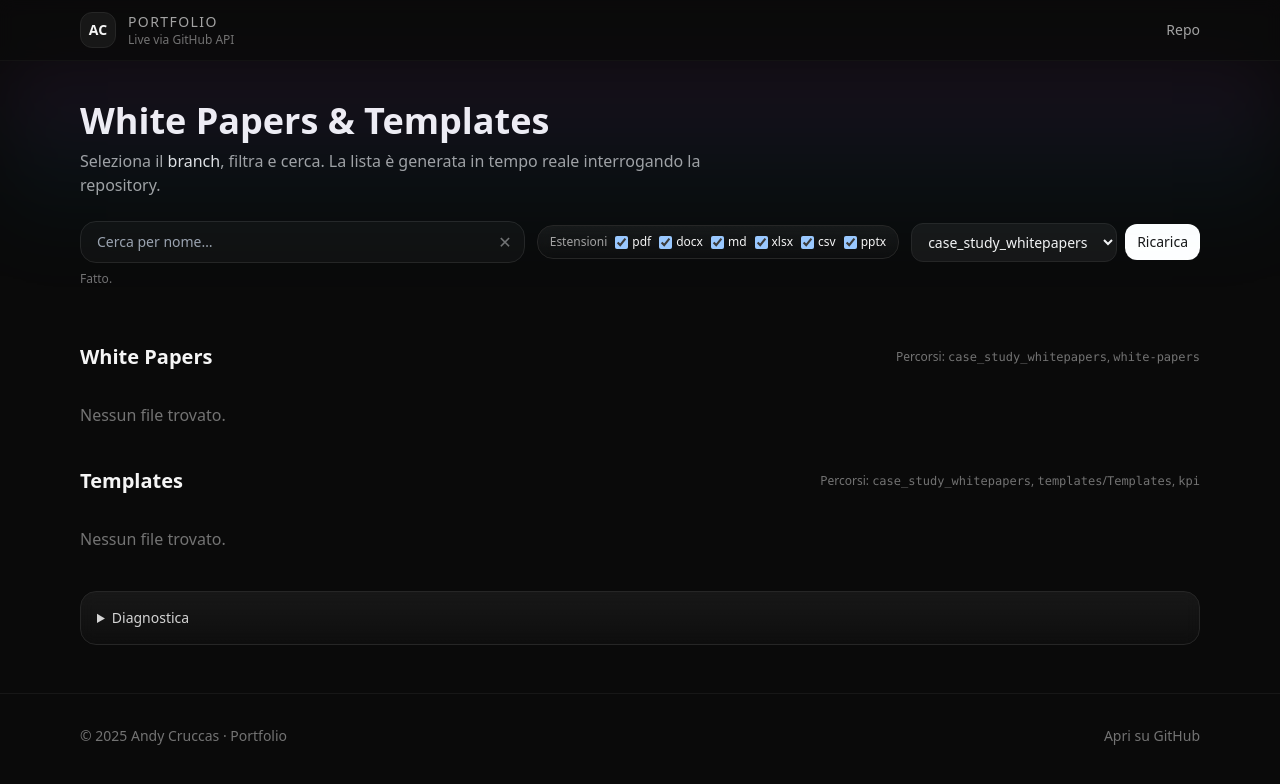
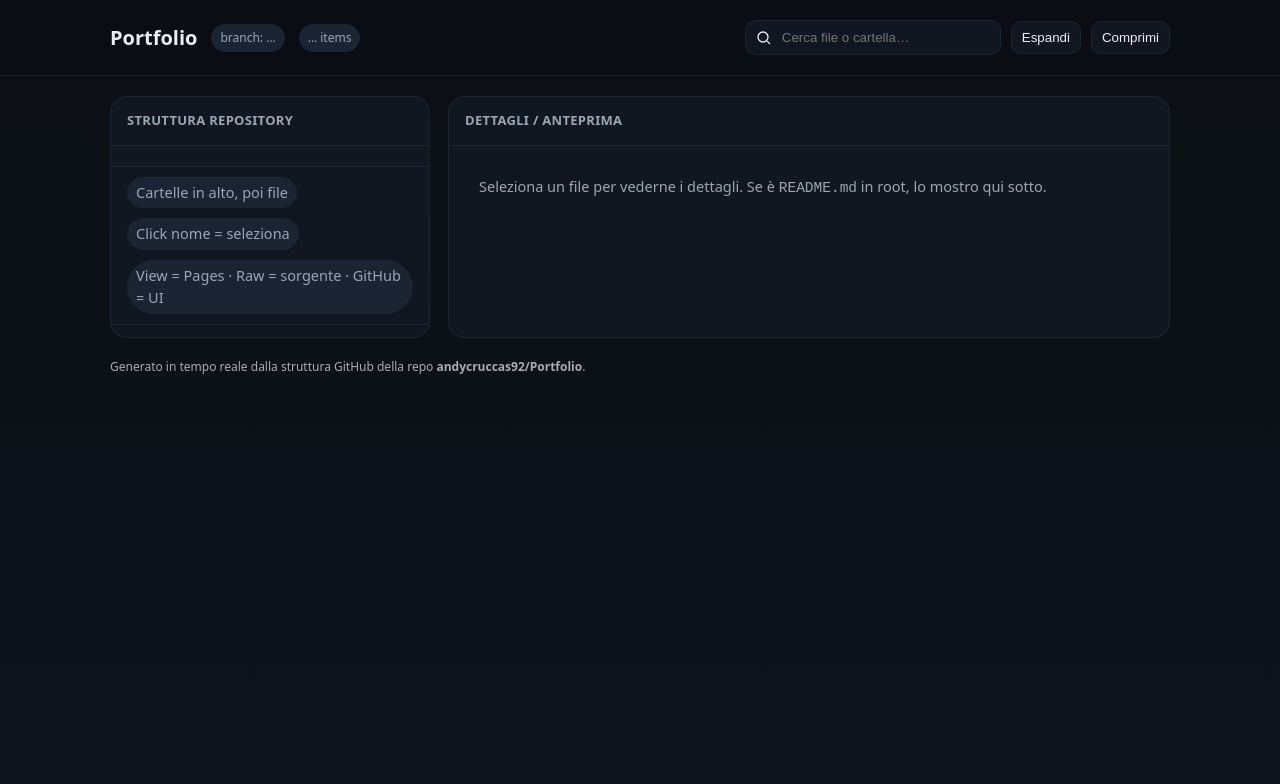
Before and after one commit to andycruccas92/Portfolio, a plain HTML site: page index.html in a window 1280 px wide. Drawn offline with nearby package versions, Linux system fonts and the light colour scheme; no server answers.

Commit message:
Update index.html

```diff
--- a/index.html
+++ b/index.html
@@ -1,222 +1,131 @@
 <!DOCTYPE html>
 <html lang="it">
 <head>
-  <meta charset="UTF-8" />
-  <meta name="color-scheme" content="dark">
-  <meta name="viewport" content="width=device-width, initial-scale=1.0"/>
-  <title>Portfolio — White Papers & Templates</title>
-  <script src="https://cdn.tailwindcss.com"></script>
+<meta charset="utf-8" />
+<meta name="viewport" content="width=device-width,initial-scale=1" />
+<title>Portfolio – Repository Viewer</title>
+<meta name="description" content="Landing del portfolio con struttura repo navigabile." />
 <style>
-    .spin{animation:spin 1s linear infinite}@keyframes spin{to{transform:rotate(360deg)}}
-    .fade-in{animation:fade .35s ease-out}@keyframes fade{from{opacity:0;transform:translateY(4px)}to{opacity:1;transform:translateY(0)}}
-    .glass{background:linear-gradient(180deg, rgba(255,255,255,.06), rgba(255,255,255,.02)); backdrop-filter: blur(8px)}
-    .grid-auto{display:grid;grid-template-columns:repeat(auto-fill,minmax(280px,1fr));gap:1rem}
+  :root{
+    --bg:#0b0f14; --card:#111720; --muted:#9aa7b3; --text:#e8eef5; --accent:#7cc2ff; --line:#1c2532;
+    --hover:#16202c; --tag:#1a2432; --ok:#59d191; --warn:#f0c36a;
+  }
+  *{box-sizing:border-box}
+  html,body{height:100%}
+  body{
+    margin:0; background:linear-gradient(180deg, #0b0f14 0%, #0d141d 100%);
+    color:var(--text); font:14.5px/1.5 system-ui, -apple-system, Segoe UI, Roboto, Ubuntu, Cantarell, "Helvetica Neue", Arial, "Noto Sans", "Apple Color Emoji","Segoe UI Emoji";
+  }
+  a{color:var(--accent); text-decoration:none}
+  a:hover{text-decoration:underline}
+  header{
+    position:sticky; top:0; z-index:5; backdrop-filter:saturate(130%) blur(6px);
+    background:rgba(11,15,20,.7); border-bottom:1px solid var(--line);
+  }
+  .wrap{max-width:1100px; margin:0 auto; padding:20px}
+  .topbar{display:flex; gap:14px; align-items:center; flex-wrap:wrap}
+  .repo-title{font-weight:700; font-size:20px}
+  .badge{font-size:12px; padding:4px 8px; border-radius:999px; background:var(--tag); color:var(--muted); border:1px solid var(--line)}
+  .controls{margin-left:auto; display:flex; align-items:center; gap:10px}
+  .search{display:flex; align-items:center; gap:8px; background:var(--card); border:1px solid var(--line); border-radius:10px; padding:8px 10px}
+  .search input{background:transparent; border:0; outline:none; color:var(--text); min-width:210px}
+  .btn{
+    background:var(--card); border:1px solid var(--line); color:var(--text);
+    padding:8px 10px; border-radius:10px; cursor:pointer
+  }
+  .btn:hover{background:var(--hover)}
+  main{padding: 8px 0 40px}
+  .layout{display:grid; grid-template-columns: 320px 1fr; gap:18px}
+  @media (max-width: 900px){ .layout{grid-template-columns:1fr} }
+
+  .panel{background:var(--card); border:1px solid var(--line); border-radius:16px; overflow:hidden}
+  .panel h3{margin:0; padding:14px 16px; border-bottom:1px solid var(--line); font-size:13px; color:var(--muted); letter-spacing:.3px; text-transform:uppercase}
+  .tree{padding:6px 0}
+  .node{display:block; padding:8px 14px; border-bottom:1px dashed transparent}
+  .node:hover{background:var(--hover)}
+  .node .row{display:flex; gap:10px; align-items:center}
+  .twist{width:18px; text-align:center; cursor:pointer; user-select:none}
+  .icon{width:18px; text-align:center; opacity:.9}
+  .name{flex:1; white-space:nowrap; overflow:hidden; text-overflow:ellipsis}
+  .links{display:flex; gap:8px; opacity:.0; transition:opacity .15s}
+  .node:hover .links{opacity:1}
+  .link-chip{font-size:11px; padding:3px 7px; border-radius:8px; border:1px solid var(--line); background:#0f1620}
+  .folder>.row .name{font-weight:600}
+  .children{margin-left:24px; border-left:1px dashed var(--line); display:none}
+  .folder.open>.children{display:block}
+  .empty{padding:14px; color:var(--muted)}
+  .readme{padding:16px}
+  .readme h2{margin-top:0}
+  .code{
+    background:#0a0f16; border:1px solid var(--line); border-radius:12px; padding:12px; overflow:auto;
+    font-family: ui-monospace, SFMono-Regular, Menlo, Monaco, Consolas, "Liberation Mono", monospace; font-size:13px
+  }
+
+  .breadcrumb{display:flex; gap:8px; align-items:center; padding:10px 16px; border-bottom:1px solid var(--line)}
+  .crumb{color:var(--muted)}
+  .crumb a{color:var(--muted)}
+  .crumb.sep{opacity:.4}
+  .legend{padding:10px 16px; border-bottom:1px solid var(--line); color:var(--muted); display:flex; gap:10px; flex-wrap:wrap}
+  .legend .pill{border:1px solid var(--line); border-radius:999px; padding:4px 8px; background:var(--tag)}
+  footer{opacity:.7; font-size:12px; padding:20px 0}
 </style>
 </head>
-<body class="bg-neutral-950 text-neutral-100 min-h-screen">
-  <!-- NAV -->
-  <header class="sticky top-0 z-50 border-b border-neutral-900/70 bg-neutral-950/70 backdrop-blur">
-    <div class="max-w-6xl mx-auto px-4 py-3 flex items-center justify-between">
-      <div class="flex items-center gap-3">
-        <div class="h-9 w-9 rounded-xl grid place-items-center bg-neutral-900 border border-neutral-800 text-sm font-bold">AC</div>
-        <div>
-          <div class="text-sm tracking-widest uppercase text-neutral-400">Portfolio</div>
-          <div class="text-xs text-neutral-500">Live via GitHub API</div>
+<body>
+<header>
+  <div class="wrap topbar">
+    <div class="repo-title">Portfolio</div>
+    <span id="branch" class="badge">branch: …</span>
+    <span id="count" class="badge">… items</span>
+    <div class="controls">
+      <div class="search">
+        <svg width="16" height="16" viewBox="0 0 24 24" fill="none"><path d="M21 21l-4.3-4.3M10.5 18a7.5 7.5 0 1 1 0-15 7.5 7.5 0 0 1 0 15Z" stroke="currentColor" stroke-width="2"/></svg>
+        <input id="q" placeholder="Cerca file o cartella…" />
       </div>
+      <button id="expandAll" class="btn">Espandi</button>
+      <button id="collapseAll" class="btn">Comprimi</button>
     </div>
-      <a href="https://github.com/andycruccas92/Portfolio" class="text-sm text-neutral-400 hover:text-white">Repo</a>
   </div>
 </header>
 
-  <!-- HERO -->
-  <section class="relative">
-    <div class="absolute inset-0 pointer-events-none" aria-hidden="true">
-      <div class="h-48 bg-gradient-to-b from-fuchsia-500/10 via-sky-500/5 to-transparent blur-2xl"></div>
+<main class="wrap">
+  <div class="layout">
+    <section class="panel">
+      <h3>Struttura repository</h3>
+      <div class="breadcrumb" id="breadcrumb"></div>
+      <div class="legend">
+        <span class="pill">Cartelle in alto, poi file</span>
+        <span class="pill">Click nome = seleziona</span>
+        <span class="pill">View = Pages · Raw = sorgente · GitHub = UI</span>
       </div>
-    <div class="max-w-6xl mx-auto px-4 pt-10 pb-6">
-      <h1 class="text-3xl md:text-4xl font-semibold">White Papers & Templates</h1>
-      <p class="text-neutral-400 mt-2 max-w-2xl">
-        Seleziona il <span class="font-medium text-neutral-200">branch</span>, filtra e cerca. La lista è generata in tempo reale interrogando la repository.
-      </p>
+      <div id="tree" class="tree"></div>
+    </section>
 
-      <div class="mt-6 grid md:grid-cols-[1fr_auto_auto] gap-3 items-center">
-        <div class="flex rounded-2xl border border-neutral-800 bg-neutral-900/60">
-          <input id="search" placeholder="Cerca per nome…" class="w-full bg-transparent px-4 py-2.5 text-sm outline-none" />
-          <button id="clearSearch" class="px-3 text-neutral-500 hover:text-neutral-200">✕</button>
-        </div>
-
-        <div class="flex items-center gap-2 glass rounded-2xl border border-neutral-800 px-3 py-2">
-          <span class="text-xs text-neutral-400">Estensioni</span>
-          <label class="text-xs flex items-center gap-1"><input type="checkbox" class="filter-ext" value="pdf" checked>pdf</label>
-          <label class="text-xs flex items-center gap-1"><input type="checkbox" class="filter-ext" value="docx" checked>docx</label>
-          <label class="text-xs flex items-center gap-1"><input type="checkbox" class="filter-ext" value="md" checked>md</label>
-          <label class="text-xs flex items-center gap-1"><input type="checkbox" class="filter-ext" value="xlsx" checked>xlsx</label>
-          <label class="text-xs flex items-center gap-1"><input type="checkbox" class="filter-ext" value="csv" checked>csv</label>
-          <label class="text-xs flex items-center gap-1"><input type="checkbox" class="filter-ext" value="pptx" checked>pptx</label>
-        </div>
-
-        <div class="flex items-center gap-2">
-          <select id="branchSel" class="bg-neutral-900 border border-neutral-800 rounded-xl px-3 py-2 text-sm">
-            <option value="case_study_whitepapers" selected>case_study_whitepapers</option>
-            <option value="main">main</option>
-          </select>
-          <button id="reloadBtn" class="px-3 py-2 rounded-xl bg-white text-neutral-900 text-sm">Ricarica</button>
-        </div>
-      </div>
-      <div id="status" class="mt-2 text-xs text-neutral-500">Pronto.</div>
+    <section class="panel">
+      <h3>Dettagli / Anteprima</h3>
+      <div id="details" class="readme">
+        <div class="empty">Seleziona un file per vederne i dettagli. Se è <code>README.md</code> in root, lo mostro qui sotto.</div>
+        <div id="readme"></div>
       </div>
     </section>
-
-  <!-- CONTENT -->
-  <main class="max-w-6xl mx-auto px-4 pb-12">
-    <!-- White Papers -->
-    <section class="mt-8">
-      <div class="flex items-center justify-between">
-        <h2 class="text-xl font-semibold">White Papers</h2>
-        <div class="text-xs text-neutral-500">Percorsi: <code>case_study_whitepapers</code>, <code>white-papers</code></div>
   </div>
-      <div id="wpList" class="mt-4 grid-auto"></div>
-      <div id="wpEmpty" class="mt-4 text-neutral-500 hidden">Nessun file trovato.</div>
-    </section>
-
-    <!-- Templates -->
-    <section class="mt-10">
-      <div class="flex items-center justify-between">
-        <h2 class="text-xl font-semibold">Templates</h2>
-        <div class="text-xs text-neutral-500">Percorsi: <code>case_study_whitepapers</code>, <code>templates</code>/<code>Templates</code>, <code>kpi</code></div>
-      </div>
-      <div id="tplList" class="mt-4 grid-auto"></div>
-      <div id="tplEmpty" class="mt-4 text-neutral-500 hidden">Nessun file trovato.</div>
-    </section>
-
-    <!-- Debug -->
-    <section class="mt-10">
-      <details class="glass border border-neutral-800 rounded-2xl p-4">
-        <summary class="cursor-pointer text-sm text-neutral-300">Diagnostica</summary>
-        <pre id="debugOut" class="mt-3 text-xs text-neutral-300 whitespace-pre-wrap"></pre>
-      </details>
-    </section>
+  <footer>Generato in tempo reale dalla struttura GitHub della repo <strong>andycruccas92/Portfolio</strong>.</footer>
 </main>
 
-  <!-- FOOTER -->
-  <footer class="border-t border-neutral-900">
-    <div class="max-w-6xl mx-auto px-4 py-8 text-sm text-neutral-500 flex flex-col md:flex-row gap-2 md:items-center md:justify-between">
-      <div>© <span id="y"></span> Andy Cruccas · Portfolio</div>
-      <a class="hover:text-neutral-300" href="https://github.com/andycruccas92/Portfolio">Apri su GitHub</a>
-    </div>
-  </footer>
-
 <script>
+(async () => {
   const OWNER = "andycruccas92";
   const REPO  = "Portfolio";
-    const DEFAULT_BRANCH = "case_study_whitepapers";
+  const api = (p) => `https://api.github.com${p}`;
+  const pagesBase = () => `https://${OWNER}.github.io/${REPO}`;
 
-    const GROUPS = [
-      { key:"wp", title:"White Papers", paths:["case_study_whitepapers","white-papers"], exts:["pdf","docx","doc","md"], targetEl:"wpList", emptyEl:"wpEmpty" },
-      { key:"tpl", title:"Templates", paths:["case_study_whitepapers","templates","Templates","kpi"], exts:["xlsx","xls","csv","pptx","docx","md","pdf"], targetEl:"tplList", emptyEl:"tplEmpty" }
-    ];
+  const branchEl = document.getElementById('branch');
+  const countEl  = document.getElementById('count');
+  const treeEl   = document.getElementById('tree');
+  const qEl      = document.getElementById('q');
+  const breadEl  = document.getElementById('breadcrumb');
+  const readmeBox= document.getElementById('readme');
 
-    const el = (id)=>document.getElementById(id);
-    const statusEl=el("status"), debugEl=el("debugOut"), branchSel=el("branchSel"), reloadBtn=el("reloadBtn");
-    const searchEl=el("search"), clearSearchEl=el("clearSearch");
-    document.getElementById("y").textContent = new Date().getFullYear();
-
-    function extOf(n){const i=n.lastIndexOf(".");return i>=0?n.slice(i+1).toLowerCase():"";}
-    function card(f, ref){
-      const raw  = `https://raw.githubusercontent.com/${OWNER}/${REPO}/${encodeURIComponent(ref)}/${f.path}`;
-      const blob = `https://github.com/${OWNER}/${REPO}/blob/${encodeURIComponent(ref)}/${f.path}`;
-      return `<article class="glass fade-in rounded-2xl border border-neutral-800 p-5">
-        <div class="flex items-start justify-between gap-3">
-          <div>
-            <h3 class="font-medium text-white">${f.icon||"📄"} ${f.name}</h3>
-            <p class="text-[11px] text-neutral-400 mt-1">${f.path}</p>
-          </div>
-          <span class="text-[10px] px-2 py-0.5 rounded-full border border-neutral-700 text-neutral-300">${extOf(f.name)}</span>
-        </div>
-        <div class="mt-4 flex gap-2">
-          <a class="px-3 py-1 rounded-lg bg-white text-neutral-900 text-sm" href="${raw}" target="_blank" rel="noreferrer">Apri/Scarica</a>
-          <a class="px-3 py-1 rounded-lg border border-neutral-700 text-sm" href="${blob}" target="_blank" rel="noreferrer">Vedi su GitHub</a>
-        </div>
-      </article>`;
-    }
-
-    async function ghList(path, ref){
-      const base=`https://api.github.com/repos/${OWNER}/${REPO}/contents`;
-      const url = path ? `${base}/${encodeURIComponent(path)}?ref=${encodeURIComponent(ref)}` : `${base}?ref=${encodeURIComponent(ref)}`;
-      const res = await fetch(url);
-      if(res.status===404) return { path: path||"<root>", items: [], ok:true, status:404 };
-      const data = await res.json();
-      return { path: path||"<root>", items: Array.isArray(data)?data:[], ok: res.ok, status:res.status };
-    }
-
-    async function listRecursive(startPath, ref, filterExts){
-      const stack=[startPath], out=[];
-      while(stack.length){
-        const p=stack.pop();
-        const r=await ghList(p, ref);
-        if(!r.ok && r.status!==404) continue;
-        for(const it of r.items){
-          if(it.type==="dir") stack.push((p?p+"/":"")+it.name);
-          if(it.type==="file" && filterExts.includes(extOf(it.name))){
-            out.push({ name: it.name, path: (p?p+"/":"")+it.name });
-          }
-        }
-      }
-      return out;
-    }
-
-    function getCheckedExts(){
-      return Array.from(document.querySelectorAll(".filter-ext:checked")).map(i=>i.value.toLowerCase());
-    }
-
-    function applyFilters(files){
-      const q = searchEl.value.trim().toLowerCase();
-      const allowed = new Set(getCheckedExts());
-      return files.filter(f => allowed.has(extOf(f.name)) && (!q || f.name.toLowerCase().includes(q)));
-    }
-
-    async function loadGroup(group, ref){
-      const target = el(group.targetEl), empty=el(group.emptyEl);
-      target.innerHTML=""; empty.classList.add("hidden");
-      const logs=[]; let found=[];
-
-      for(const basePath of group.paths){
-        try{
-          const items = await listRecursive(basePath, ref, group.exts);
-          logs.push(`SCAN ${basePath}@${ref} -> ${items.length} file`);
-          found = found.concat(items);
-        }catch(e){
-          logs.push(`ERR ${basePath}@${ref}: ${e && e.message ? e.message : e}`);
-        }
-      }
-      // Dedup per path
-      const uniq=[]; const seen=new Set();
-      for(const f of found){ if(!seen.has(f.path)){ seen.add(f.path); uniq.push(f); } }
-      const filtered = applyFilters(uniq);
-
-      if(filtered.length===0) empty.classList.remove("hidden");
-      else target.innerHTML = filtered.sort((a,b)=>a.name.localeCompare(b.name)).map(f=>card(f, ref)).join("");
-
-      return logs.join("\n");
-    }
-
-    async function loadAll(ref){
-      statusEl.textContent="Caricamento…";
-      const logs=[];
-      for(const g of GROUPS){ logs.push(`== ${g.title} ==\n` + await loadGroup(g, ref)); }
-      statusEl.textContent="Fatto.";
-      debugEl.textContent=logs.join("\n\n");
-    }
-
-    // handlers
-    branchSel.value = DEFAULT_BRANCH;
-    reloadBtn.addEventListener("click", ()=>loadAll(branchSel.value));
-    searchEl.addEventListener("input", ()=>loadAll(branchSel.value));
-    clearSearchEl.addEventListener("click", ()=>{searchEl.value=""; loadAll(branchSel.value);});
-    document.querySelectorAll(".filter-ext").forEach(cb=>cb.addEventListener("change",()=>loadAll(branchSel.value)));
-
-    // boot
-    loadAll(branchSel.value);
-  </script>
-</body>
-</html>
+  // 1) Scopri default branch
+  const repoInfo = await fetch(api(`/repos/${OWNER}/${REPO}`)).then(r=>r.json());
+  const DEFAULT_BRANCH = repoInfo.default_branch || 'main';
+  br
```
Lines whose indentation alone changed are shown as unchanged.
